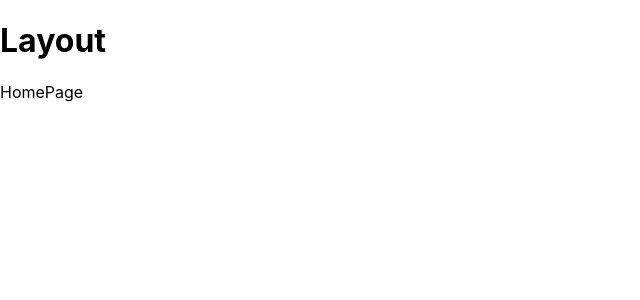
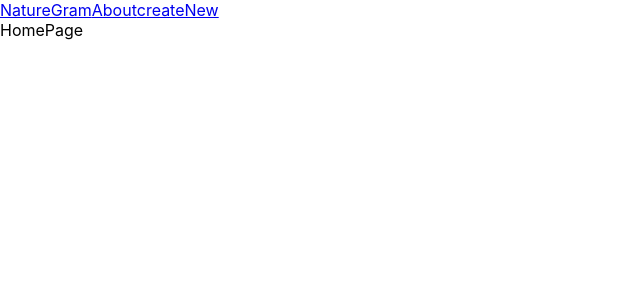
Before and after one commit to Fr-heidarian/Naturegram, a React (Create React App) app: page / in a window 1280 px wide. Shown: the top 300 px of the page, without its empty margins (0-640 px from the left). Built offline with nearby package versions, Linux system fonts and the light colour scheme.

Commit message:
add links to Header component

```diff
--- /dev/null
+++ b/src/components/Header.js
@@ -0,0 +1,11 @@
+import { Link } from "react-router-dom";
+
+export default function Header() {
+  return (
+    <div>
+      <Link to="/">NatureGram</Link>
+      <Link to="/about">About</Link>
+      <Link to="/createNew">createNew</Link>
+    </div>
+  );
+}
--- a/src/layouts/Layout.js
+++ b/src/layouts/Layout.js
@@ -1,9 +1,10 @@
 import { Outlet } from "react-router-dom";
+import Header from "../components/Header";
 
 export default function Layout() {
   return (
     <>
-      <h1>Layout</h1>
+      <Header />
       <div>
         <Outlet />
       </div>
```
